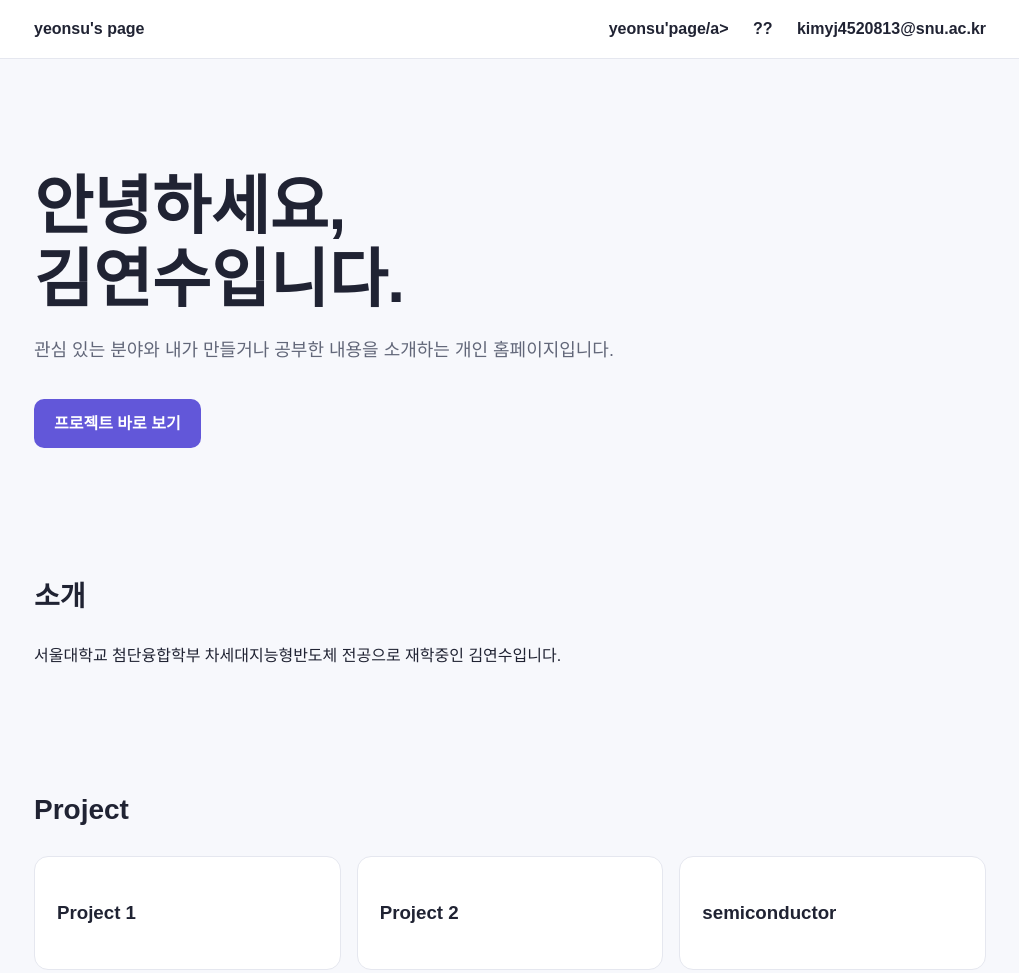
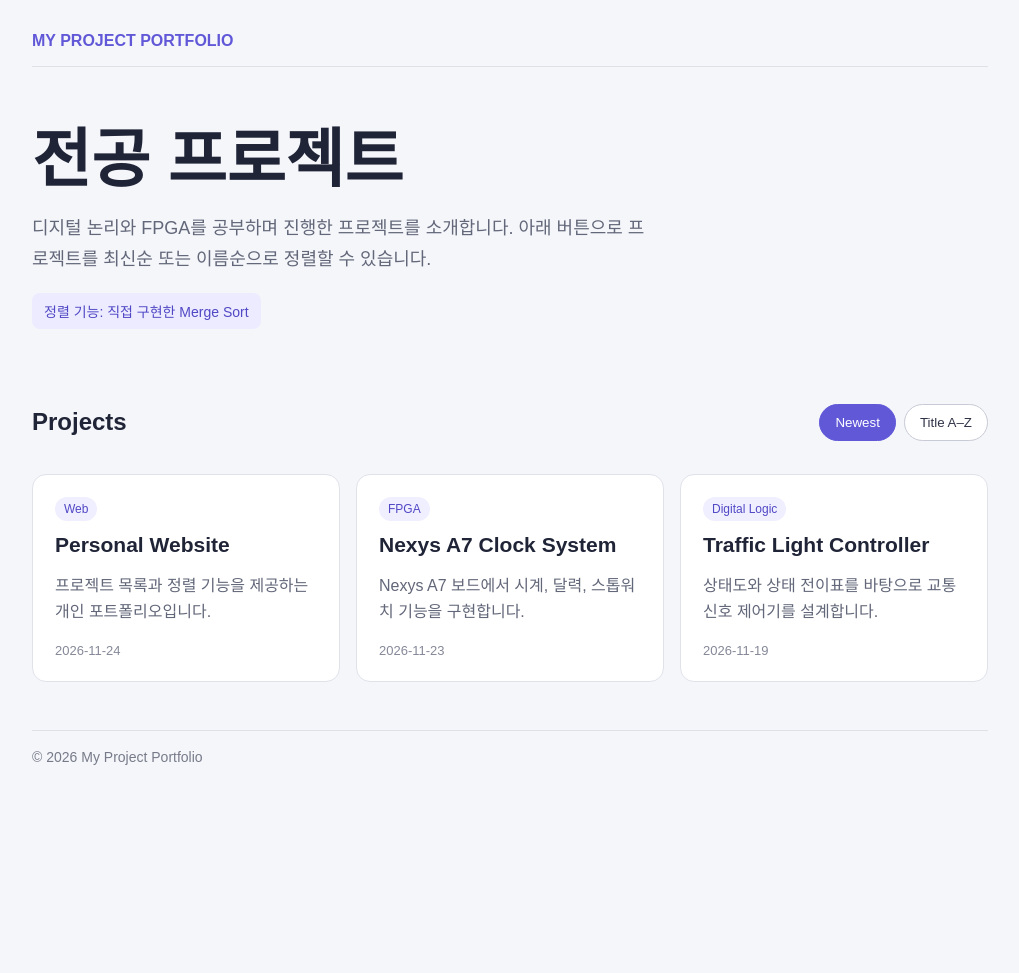
Before and after one commit to kimyj4520813-beep/yeonsu.github.io, a plain HTML site: page index.html in a window 1280 px wide. Shown: the top 973 px of the page, without its empty margins (130-1149 px from the left). After the commit the page ends 800 px from the top, so only its background shows below. Drawn offline with Linux system fonts and the light colour scheme.

Commit message:
Add files via upload

```diff
--- a/index.html
+++ b/index.html
@@ -2,185 +2,259 @@
 <html lang="ko">
 <head>
   <meta charset="UTF-8">
-  <meta name="viewport" content="width=device-width, initial-scale=1.0">
-  <title>yeonsu's page</title>
+  <meta name="viewport" content="width=device-width, initial-scale=1">
+  <title>전공 프로젝트 포트폴리오</title>
 
   <style>
-    * {
-      box-sizing: border-box;
-    }
-
-    html {
-      scroll-behavior: smooth;
-    }
+    * { box-sizing: border-box; }
 
     body {
       margin: 0;
-      color: #202333;
-      background: #f7f8fc;
+      background: #f5f6fa;
+      color: #202437;
       font-family: Arial, "Malgun Gothic", sans-serif;
-      line-height: 1.6;
-    }
-
-    header {
-      position: sticky;
-      top: 0;
-      background: rgba(255, 255, 255, 0.95);
-      border-bottom: 1px solid #e5e7ef;
-    }
-
-    nav {
-      max-width: 1000px;
-      margin: auto;
-      padding: 16px 24px;
-      display: flex;
-      justify-content: space-between;
-      align-items: center;
-    }
-
-    nav a {
-      color: #202333;
-      text-decoration: none;
-      margin-left: 20px;
-      font-weight: bold;
-    }
-
-    nav a:hover {
-      color: #6257d9;
     }
 
     main {
       max-width: 1000px;
       margin: auto;
-      padding: 48px 24px;
+      padding: 32px 22px;
+    }
+
+    header {
+      padding-bottom: 16px;
+      border-bottom: 1px solid #dfe1e8;
+      color: #6158d8;
+      font-weight: bold;
     }
 
     .intro {
-      padding: 64px 0;
+      padding: 58px 0 34px;
     }
 
     .intro h1 {
-      margin: 0;
-      font-size: clamp(36px, 7vw, 64px);
-      line-height: 1.15;
+      margin: 0 0 12px;
+      font-size: clamp(38px, 7vw, 64px);
+      line-height: 1.1;
     }
 
     .intro p {
-      max-width: 600px;
+      max-width: 620px;
       color: #626779;
       font-size: 18px;
+      line-height: 1.7;
     }
 
-    .button {
+    .algorithm-note {
       display: inline-block;
-      margin-top: 16px;
-      padding: 12px 20px;
-      color: white;
-      background: #6257d9;
-      border-radius: 10px;
-      text-decoration: none;
-      font-weight: bold;
+      padding: 8px 12px;
+      border-radius: 8px;
+      background: #ecebff;
+      color: #5148c5;
+      font-size: 14px;
     }
 
-    section {
-      padding: 40px 0;
-      scroll-margin-top: 80px;
+    .toolbar {
+      display: flex;
+      justify-content: space-between;
+      align-items: center;
+      gap: 14px;
+      margin: 26px 0 18px;
     }
 
-    h2 {
-      font-size: 28px;
+    .buttons {
+      display: flex;
+      gap: 8px;
     }
 
-    .projects {
+    button {
+      padding: 10px 15px;
+      border: 1px solid #c8cad5;
+      border-radius: 22px;
+      background: white;
+      color: #303347;
+      cursor: pointer;
+    }
+
+    button:hover {
+      border-color: #6158d8;
+    }
+
+    button.selected {
+      border-color: #6158d8;
+      background: #6158d8;
+      color: white;
+    }
+
+    #projectList {
       display: grid;
-      grid-template-columns: repeat(auto-fit, minmax(220px, 1fr));
+      grid-template-columns: repeat(auto-fit, minmax(240px, 1fr));
       gap: 16px;
     }
 
-    .card {
+    .project {
       padding: 22px;
+      border: 1px solid #e0e2ea;
+      border-radius: 14px;
       background: white;
-      border: 1px solid #e5e7ef;
-      border-radius: 14px;
     }
 
-    .card p {
-      color: #626779;
+    .project h3 {
+      margin: 12px 0 8px;
+      font-size: 21px;
     }
 
-    .contact {
-      padding: 24px;
-      background: #eeedff;
-      border-radius: 14px;
+    .project p {
+      min-height: 52px;
+      color: #626779;
+      line-height: 1.6;
+    }
+
+    .tag {
+      display: inline-block;
+      padding: 5px 9px;
+      border-radius: 20px;
+      background: #f0efff;
+      color: #5148c5;
+      font-size: 12px;
+    }
+
+    .date {
+      color: #858898;
+      font-size: 13px;
     }
 
     footer {
-      padding: 24px;
+      margin-top: 48px;
+      padding-top: 18px;
+      border-top: 1px solid #dfe1e8;
       color: #777b89;
-      text-align: center;
+      font-size: 14px;
     }
   </style>
 </head>
 
 <body>
-  <header>
-    <nav>
-      <strong>yeonsu's page</strong>
-      <div>
-        <a href="#about">yeonsu'page/a>
-        <a href="#projects">??</a>
-        <a href="#contact">kimyj4520813@snu.ac.kr</a>
-      </div>
-    </nav>
-  </header>
+  <main>
+    <header>MY PROJECT PORTFOLIO</header>
 
-  <main>
     <section class="intro">
-      <h1>안녕하세요,<br>김연수입니다.</h1>
+      <h1>전공 프로젝트</h1>
       <p>
-        관심 있는 분야와 내가 만들거나 공부한 내용을 소개하는
-        개인 홈페이지입니다.
+        디지털 논리와 FPGA를 공부하며 진행한 프로젝트를 소개합니다.
+        아래 버튼으로 프로젝트를 최신순 또는 이름순으로 정렬할 수 있습니다.
       </p>
-      <a class="button" href="#projects">프로젝트 바로 보기</a>
+      <span class="algorithm-note">정렬 기능: 직접 구현한 Merge Sort</span>
     </section>
 
-    <section id="about">
-      <h2>소개</h2>
-      <p>
-        서울대학교 첨단융합학부 차세대지능형반도체 전공으로 재학중인 김연수입니다.
-      </p>
+    <section>
+      <div class="toolbar">
+        <h2>Projects</h2>
+        <div class="buttons">
+          <button id="newestButton" class="selected">Newest</button>
+          <button id="titleButton">Title A–Z</button>
+        </div>
+      </div>
+
+      <div id="projectList"></div>
     </section>
 
-    <section id="projects">
-      <h2>Project</h2>
-      <div class="projects">
-        <article class="card">
-          <h3>Project 1</h3>
-          <p></p>
-        </article>
-
-        <article class="card">
-          <h3>Project 2</h3>
-          <p></p>
-        </article>
-
-        <article class="card">
-          <h3>semiconductor</h3>
-          <p></p>
-        </article>
-      </div>
-    </section>
-
-    <section id="contact">
-      <div class="contact">
-        <h2>연락처: 010-4253-4080</h2>
-        <p>이메일: kimyj4520813@snu.ac.kr</p>
-      </div>
-    </section>
+    <footer>© 2026 My Project Portfolio</footer>
   </main>
 
-  <footer>
-    © 2026 김연수
-  </footer>
+  <script>
+    // 프로젝트 정보를 실제 작업에 맞게 수정하세요.
+    const projects = [
+      {
+        title: "Traffic Light Controller",
+        date: "2026-11-19",
+        category: "Digital Logic",
+        description: "상태도와 상태 전이표를 바탕으로 교통 신호 제어기를 설계합니다."
+      },
+      {
+        title: "Nexys A7 Clock System",
+        date: "2026-11-23",
+        category: "FPGA",
+        description: "Nexys A7 보드에서 시계, 달력, 스톱워치 기능을 구현합니다."
+      },
+      {
+        title: "Personal Website",
+        date: "2026-11-24",
+        category: "Web",
+        description: "프로젝트 목록과 정렬 기능을 제공하는 개인 포트폴리오입니다."
+      }
+    ];
+
+    // 병합 정렬: 배열을 반으로 나누어 각각 정렬하고 다시 합칩니다.
+    function mergeSort(items, compare) {
+      if (items.length <= 1) {
+        return items;
+      }
+
+      const middle = Math.floor(items.length / 2);
+      const left = mergeSort(items.slice(0, middle), compare);
+      const right = mergeSort(items.slice(middle), compare);
+
+      return merge(left, right, compare);
+    }
+
+    function merge(left, right, compare) {
+      const result = [];
+      let leftIndex = 0;
+      let rightIndex = 0;
+
+      while (leftIndex < left.length && rightIndex < right.length) {
+        if (compare(left[leftIndex], right[rightIndex]) <= 0) {
+          result.push(left[leftIndex]);
+          leftIndex++;
+        } else {
+          result.push(right[rightIndex]);
+          rightIndex++;
+        }
+      }
+
+      return result
+        .concat(left.slice(leftIndex))
+        .concat(right.slice(rightIndex));
+    }
+
+    // 두 정렬 버튼이 이 함수를 호출하고, 이 함수가 Merge Sort를 실행합니다.
+    function showProjects(sortType) {
+      const compare = sortType === "title"
+        ? (a, b) => a.title.localeCompare(b.title)
+        : (a, b) => b.date.localeCompare(a.date);
+
+      const sortedProjects = mergeSort(projects, compare);
+      renderProjects(sortedProjects);
+
+      document.getElementById("newestButton")
+        .classList.toggle("selected", sortType === "newest");
+      document.getElementById("titleButton")
+        .classList.toggle("selected", sortType === "title");
+    }
+
+    function renderProjects(projectList) {
+      const container = document.getElementById("projectList");
+
+      container.innerHTML = projectList.map(project => `
+        <article class="project">
+          <span class="tag">${project.category}</span>
+          <h3>${project.title}</h3>
+          <p>${project.description}</p>
+          <span class="date">${project.date}</span>
+        </article>
+      `).join("");
+    }
+
+    // 버튼 클릭 → showProjects() → mergeSort() 순서로 실행됩니다.
+    document.getElementById("newestButton")
+      .addEventListener("click", () => showProjects("newest"));
+
+    document.getElementById("titleButton")
+      .addEventListener("click", () => showProjects("title"));
+
+    // 처음에는 최신순으로 표시합니다.
+    showProjects("newest");
+  </script>
 </body>
 </html>
```
